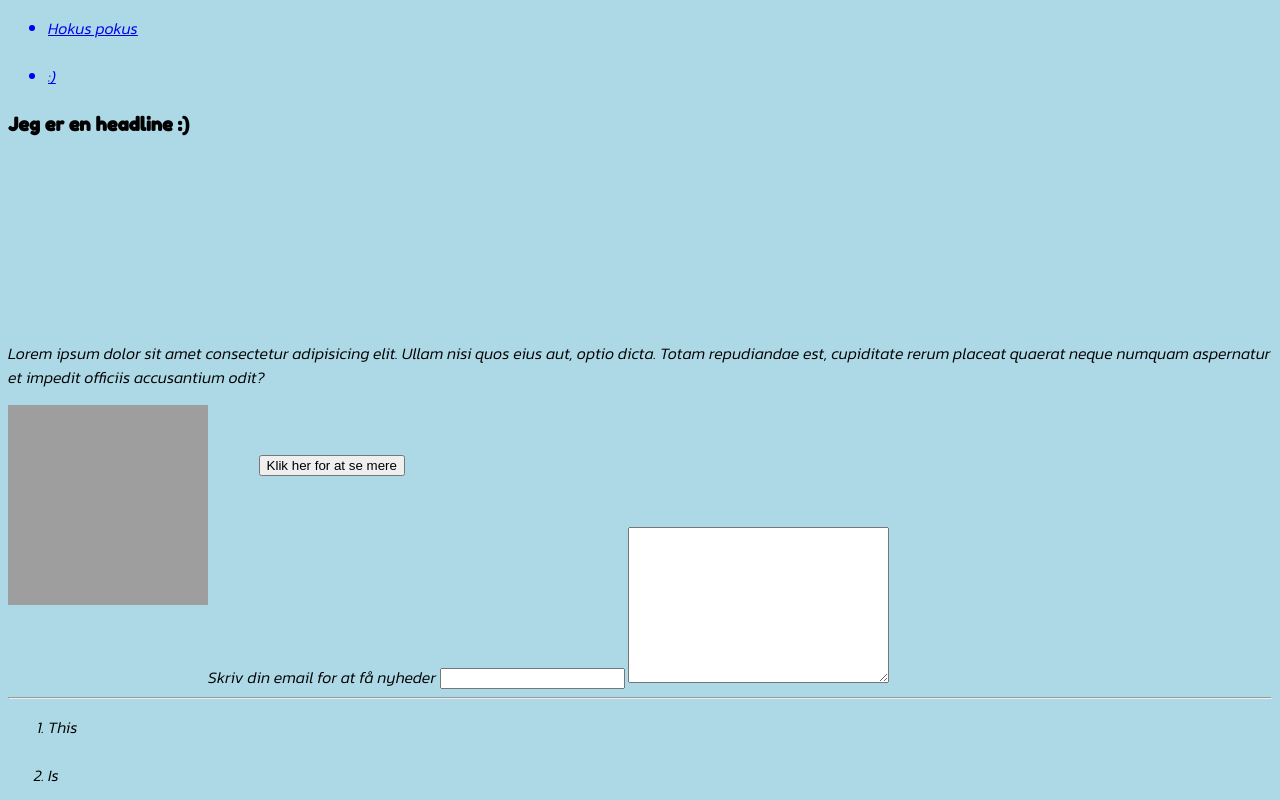
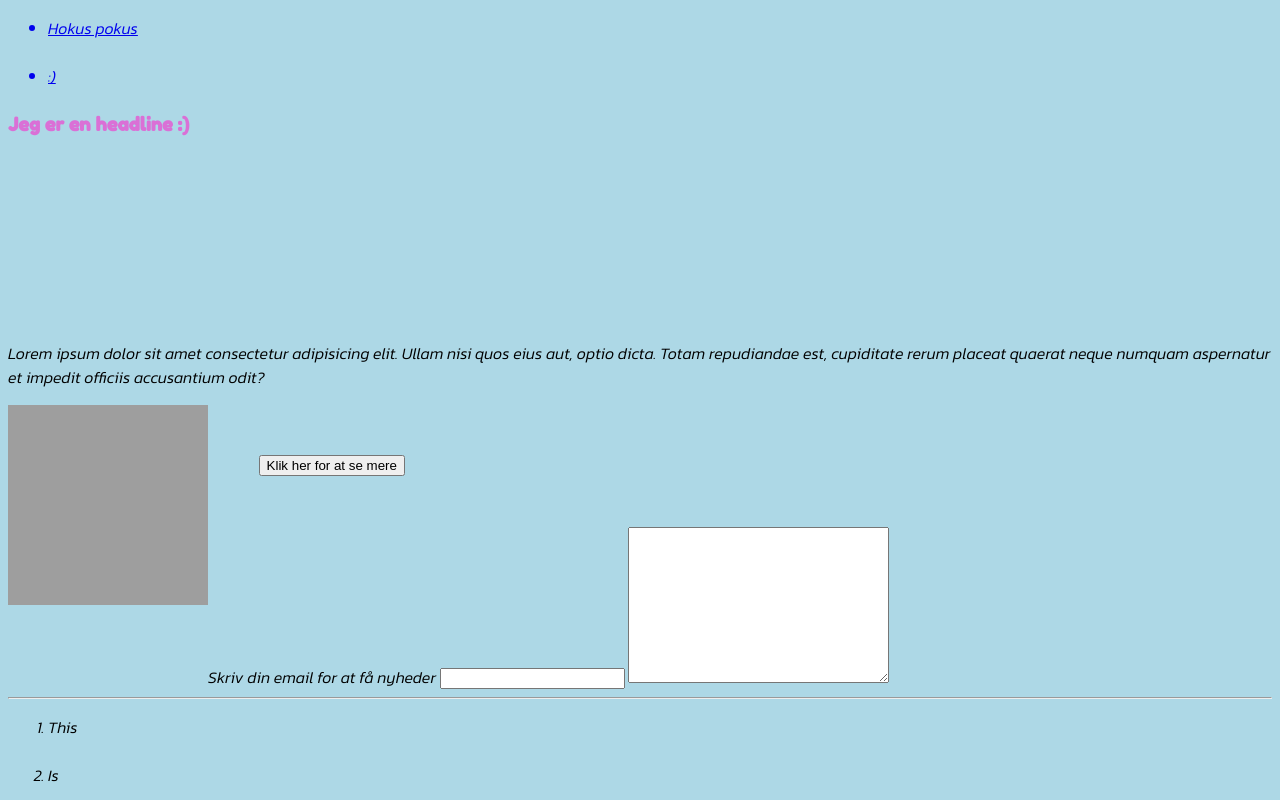
Before and after one commit to rts-cmk-wu09/bootcamp-css-1-PastelPossum, a plain HTML site: page index.html in a window 1280 px wide. Shown: the top 800 px of the page. Drawn offline with Linux system fonts and the light colour scheme; grey boxes are pictures that could not be loaded.

Commit message:
Add colour on some text

```diff
--- a/style.css
+++ b/style.css
@@ -42,6 +42,8 @@
 
     margin-bottom: 15%;
 
+    color:orchid;
+
 }
 
 button {
```
